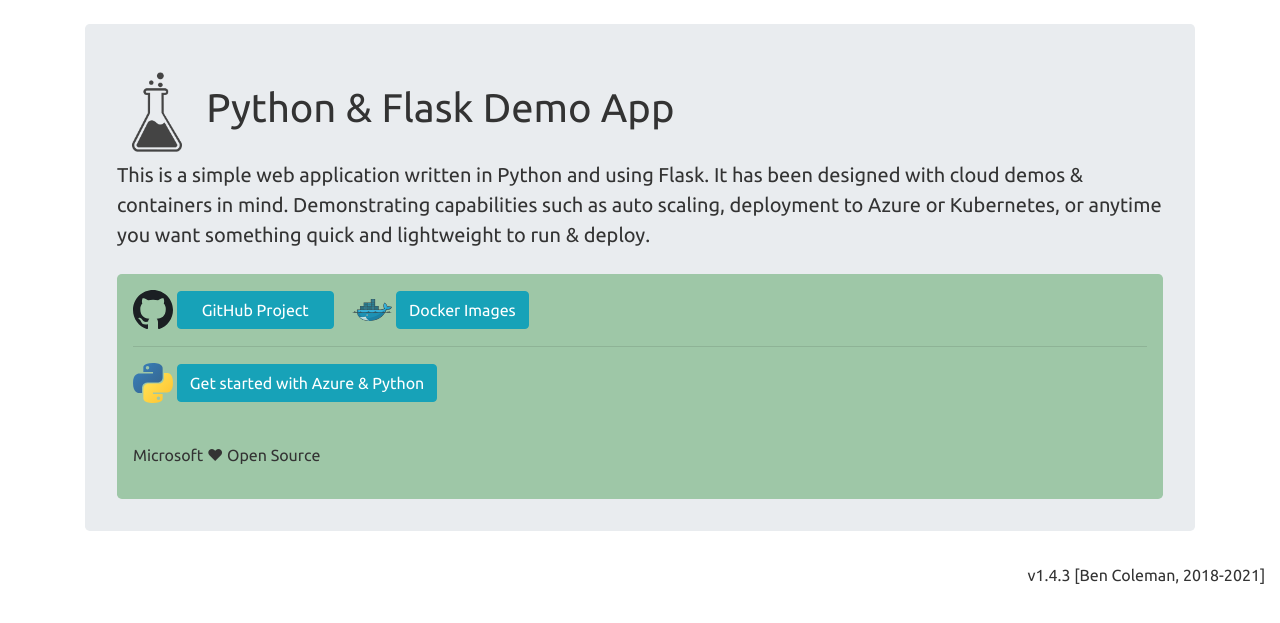
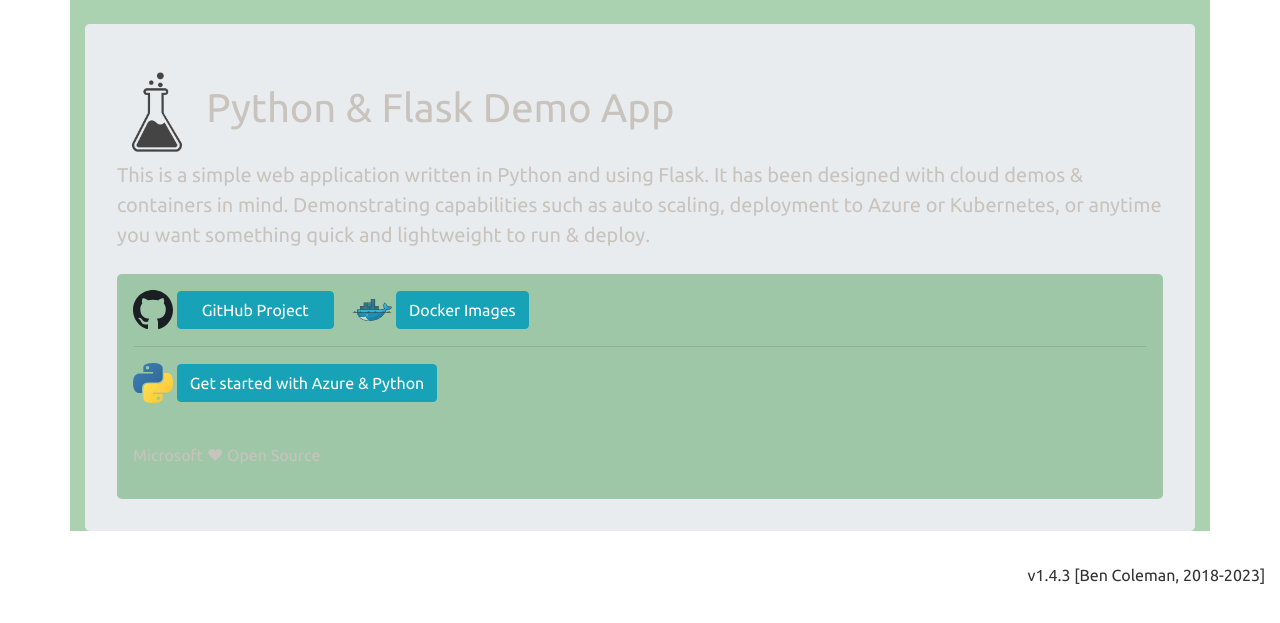
Before and after one commit to cyberslot/python-webapp-cicd, a Flask app: page / in a window 1280 px wide. Shown: the part 66-689 px from the top of the page. Run offline with Flask 2, Linux system fonts and the light colour scheme; some libraries are stand-ins or nearby versions.

Commit message:
Test of another image build thru html/css changes

```diff
--- a/src/app/static/css/main.css
+++ b/src/app/static/css/main.css
@@ -1,7 +1,7 @@
-body {
+.body-content {
 	color: rgb(200, 195, 188);
 	/* background-color: rgb(24, 26, 27); */
-	background-color: rgb(45, 144, 59)
+	background-color: rgba(45, 144, 59, 0.4)
 }
 
 h1 {
--- a/src/app/templates/base.html
+++ b/src/app/templates/base.html
@@ -46,7 +46,7 @@
 		crossorigin="anonymous"></script>
 
 	<div class="container body-content">{% block content %}{% endblock %}</div>
-	<span style="float: right">v1.4.3 [Ben Coleman, 2018-2021] &nbsp;&nbsp;&nbsp;</span>
+	<span style="float: right">v1.4.3 [Ben Coleman, 2018-2023] &nbsp;&nbsp;&nbsp;</span>
 </body>
 
 </html>
```
Also changed, not shown: .gitlab-ci.yml.
